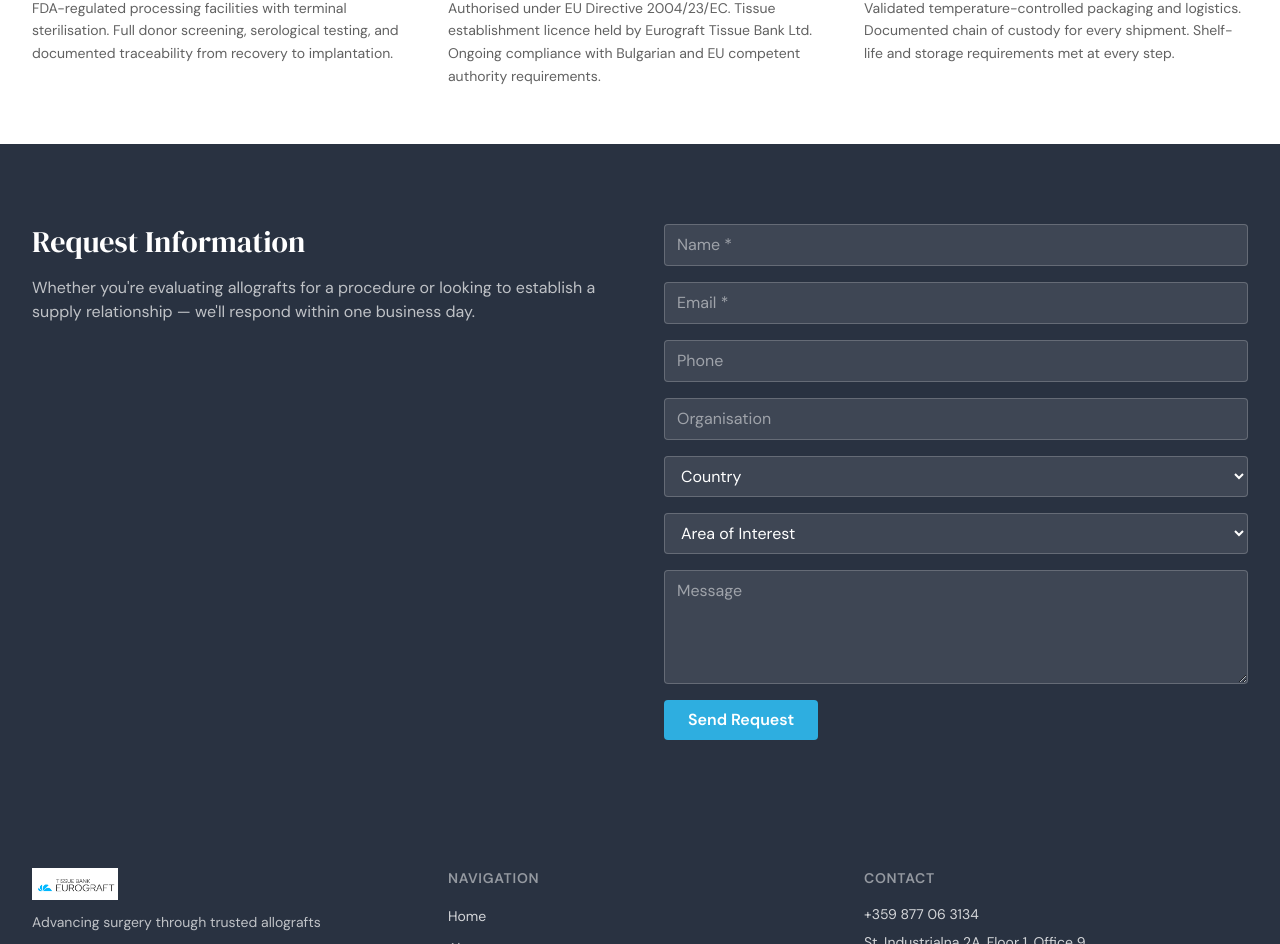
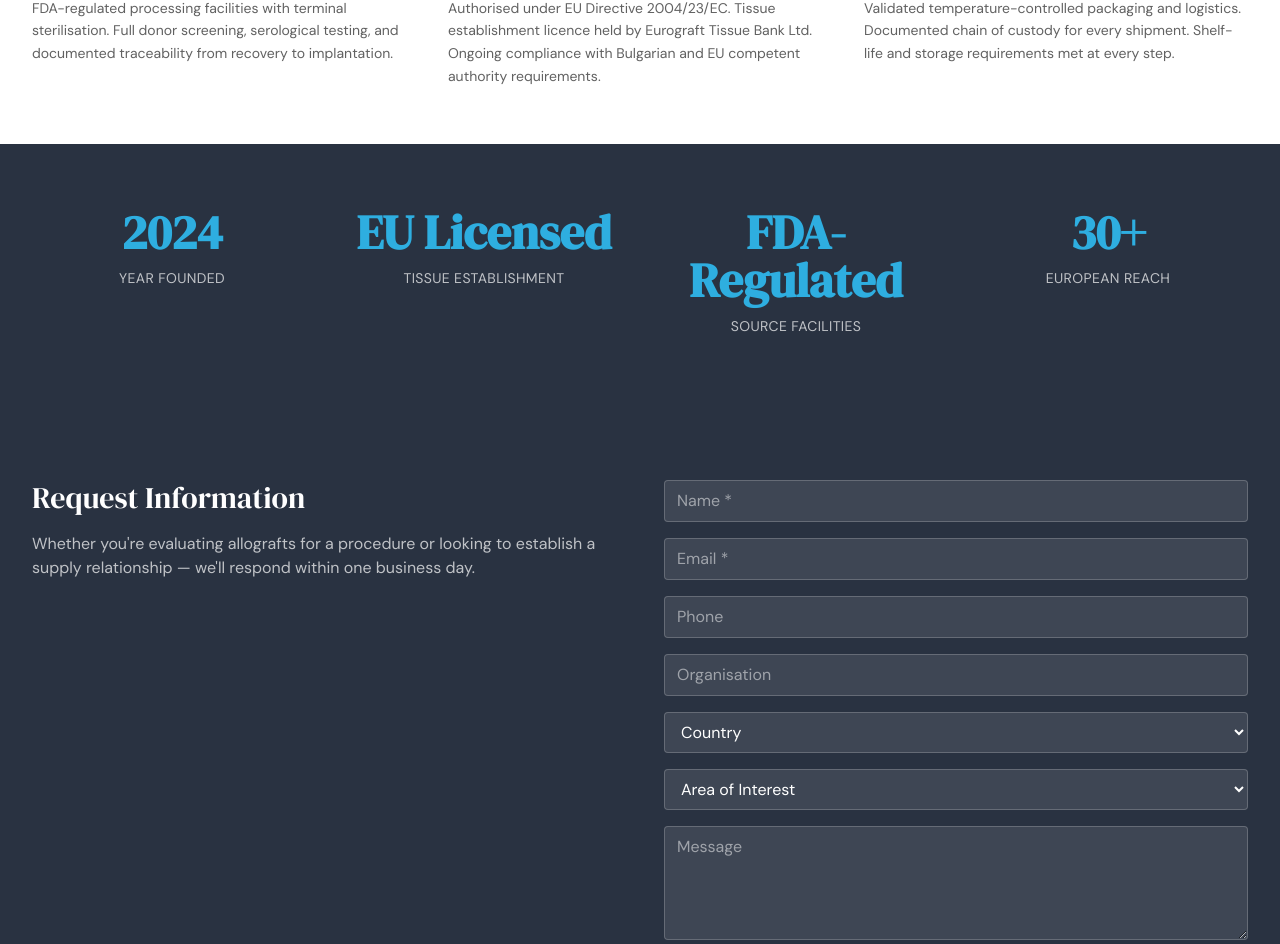
Before and after one commit to Eurograft/tbe-website, a Next.js app: page / in a window 1280 px wide. Shown: the part 2112-3056 px from the top of the page. Built offline with nearby package versions, Linux system fonts and the light colour scheme.

Commit message:
feat: add stats/credibility section before contact form

```diff
--- a/app/page.tsx
+++ b/app/page.tsx
@@ -182,6 +182,15 @@ const trustItems: TrustItem[] = [
   },
 ]
 
+type StatItem = { value: string; label: string }
+
+const statItems: StatItem[] = [
+  { value: '2024', label: 'Year Founded' },
+  { value: 'EU Licensed', label: 'Tissue Establishment' },
+  { value: 'FDA-Regulated', label: 'Source Facilities' },
+  { value: '30+', label: 'European Reach' },
+]
+
 const europeanCountries: string[] = [
   'Albania', 'Andorra', 'Austria', 'Belarus', 'Belgium', 'Bosnia & Herzegovina',
   'Bulgaria', 'Croatia', 'Cyprus', 'Czech Republic', 'Denmark', 'Estonia',
@@ -345,6 +354,22 @@ export default function HomePage() {
         </div>
       </section>
 
+      {/* ── Stats / Credibility ── */}
+      <section className="bg-dark-slate py-16">
+        <div className="max-w-7xl mx-auto px-4 sm:px-6 lg:px-8">
+          <div className="grid grid-cols-2 md:grid-cols-4 gap-8 text-center">
+            {statItems.map((stat) => (
+              <div key={stat.label}>
+                <p className="font-serif text-4xl md:text-5xl text-brand-cyan font-bold leading-none">
+                  {stat.value}
+                </p>
+                <p className="mt-3 text-white/70 text-sm uppercase tracking-wide">{stat.label}</p>
+              </div>
+            ))}
+          </div>
+        </div>
+      </section>
+
       {/* ── Contact Form ── */}
       <section className="bg-dark-slate py-20">
         <div className="max-w-7xl mx-auto px-4 sm:px-6 lg:px-8">
```
Also changed, not shown: 1 other file (tests, documents, lock files or other folders).
